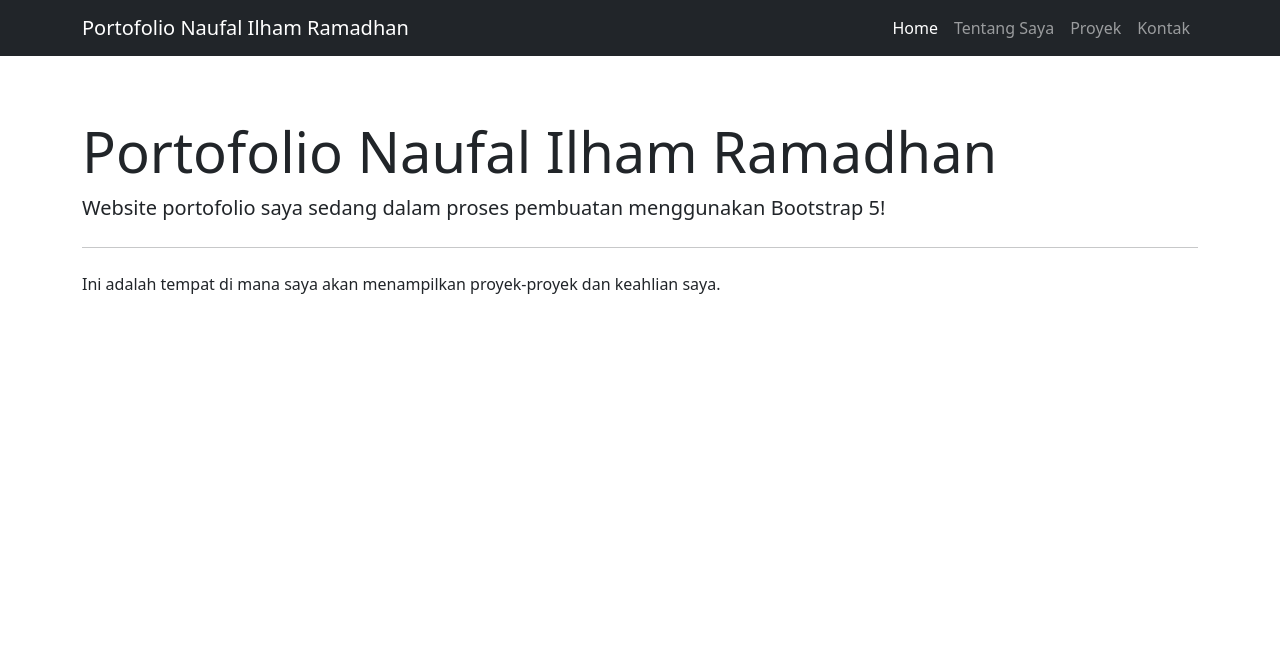
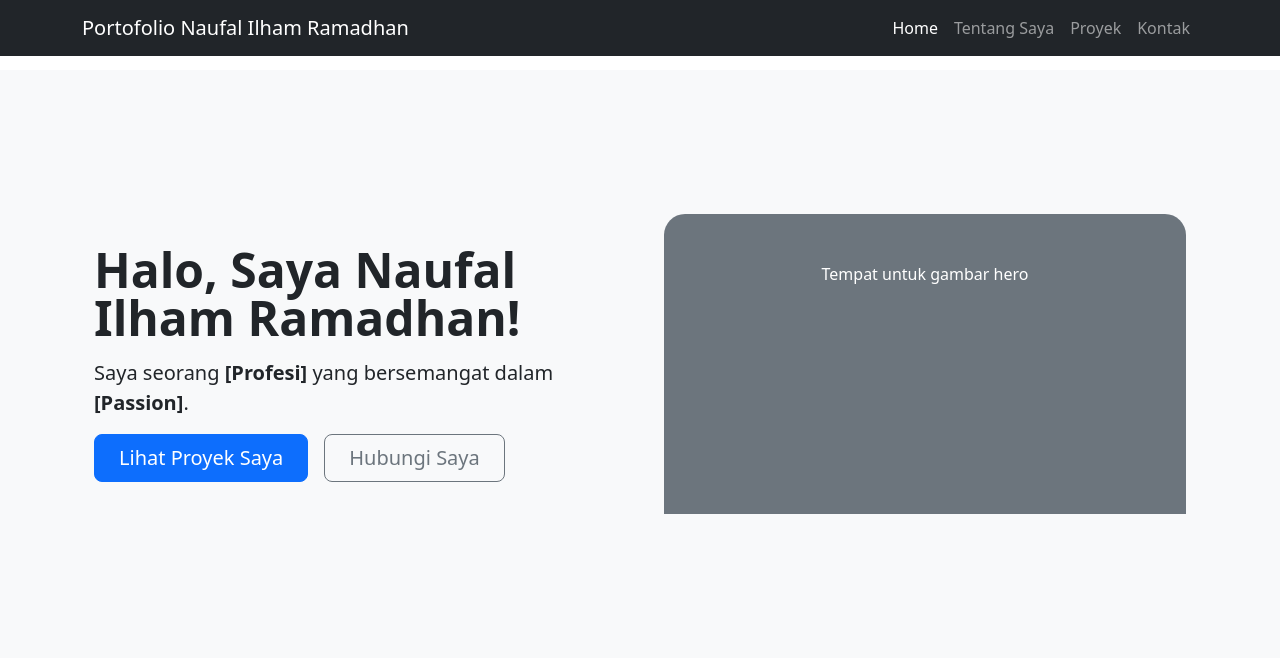
Before and after one commit to nnnnaufalir/nnnnaufalir.github.io, a plain HTML site: page index.html in a window 1280 px wide. Drawn offline with nearby package versions, Linux system fonts and the light colour scheme.

Commit message:
add hero section

```diff
--- a/index.html
+++ b/index.html
@@ -38,14 +38,29 @@
             </div>
         </div>
     </nav>
-
-    <div class="container mt-5">
-        <h1 class="display-4">Portofolio Naufal Ilham Ramadhan</h1>
-        <p class="lead">Website portofolio saya sedang dalam proses pembuatan menggunakan Bootstrap 5!</p>
-        <hr class="my-4">
-        <p>Ini adalah tempat di mana saya akan menampilkan proyek-proyek dan keahlian saya.</p>
-    </div>
-
+    <section id="hero" class="bg-light text-dark py-5">
+        <div class="container col-xxl-8 px-4 py-5">
+            <div class="row flex-lg-row-reverse align-items-center g-5 py-5">
+                <div class="col-10 col-sm-8 col-lg-6">
+                    <div class="bg-secondary w-100" style="height: 300px; border-radius: 21px 21px 0 0;">
+                        <p class="text-center text-white p-5">Tempat untuk gambar hero</p>
+                    </div>
+                </div>
+                <div class="col-lg-6">
+                    <h1 class="display-5 fw-bold lh-1 mb-3">Halo, Saya Naufal Ilham Ramadhan!</h1>
+                    <p class="lead">
+                        Saya seorang <strong class="fw-semibold">[Profesi]</strong> yang bersemangat dalam <strong
+                            class="fw-semibold">[Passion]</strong>.
+                    </p>
+                    <div class="d-grid gap-2 d-md-flex justify-content-md-start">
+                        <a href="#projects" type="button" class="btn btn-primary btn-lg px-4 me-md-2">Lihat Proyek
+                            Saya</a>
+                        <a href="#contact" type="button" class="btn btn-outline-secondary btn-lg px-4">Hubungi Saya</a>
+                    </div>
+                </div>
+            </div>
+        </div>
+    </section>
     <script src="https://cdn.jsdelivr.net/npm/bootstrap@5.3.3/dist/js/bootstrap.bundle.min.js"
         integrity="sha384-YvpcrYf0tY3lHB60NNkmXc5s9fDVZLESaAA55NDzOxhy9GkcIdslK1eN7N6jIeHz"
         crossorigin="anonymous"></script>
```
